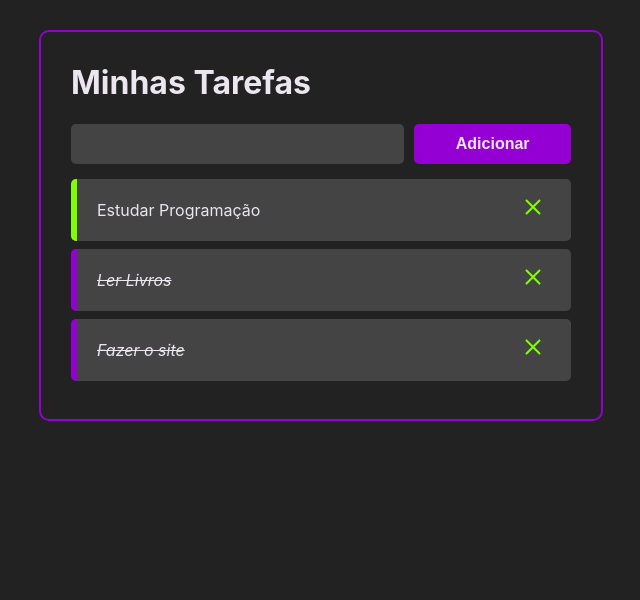
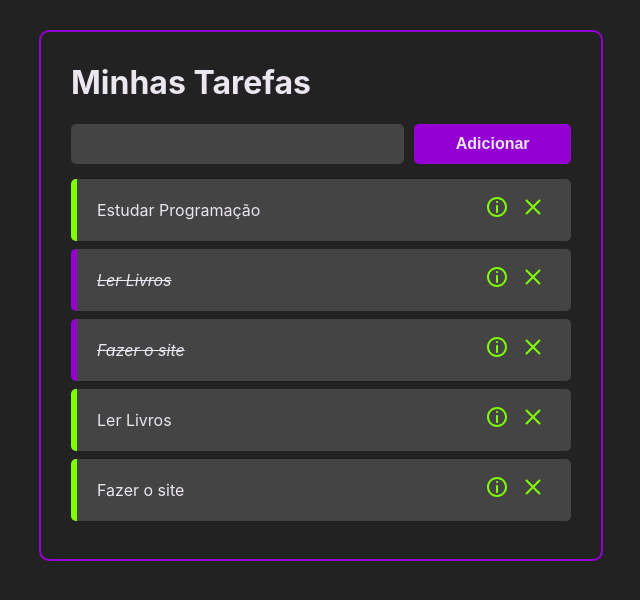
Before and after one commit to allysonsaraiva/listadetarefas, a React (Create React App) app: page / in a window 1280 px wide. Shown: the top 600 px of the page, without its empty margins (319-959 px from the left). Built offline with nearby package versions, Linux system fonts and the light colour scheme.

Commit message:
adiciona rotas na página

```diff
--- a/package.json
+++ b/package.json
@@ -9,6 +9,7 @@
     "react": "^18.2.0",
     "react-dom": "^18.2.0",
     "react-icons": "^4.11.0",
+    "react-router-dom": "^6.17.0",
     "react-scripts": "^5.0.1",
     "uuid": "^9.0.1",
     "web-vitals": "^2.1.4"
--- a/src/App.jsx
+++ b/src/App.jsx
@@ -1,5 +1,6 @@
 import React, { useState } from 'react'
 import { v4 as uuidv4 } from 'uuid'
+import { BrowserRouter, Routes, Route } from 'react-router-dom'
 
 import Header from './components/Header'
 import AddTask from './components/AddTask'
@@ -22,6 +23,16 @@ const App = () => {
       id: '3',
       title: 'Fazer o site',
       completed: true,
+    },
+    {
+      id: '4',
+      title: 'Ler Livros',
+      completed: false,
+    },
+    {
+      id: '5',
+      title: 'Fazer o site',
+      completed: false,
     },
   ])
 
@@ -55,17 +66,27 @@ const App = () => {
   }
 
   return (
-    <>
+    <BrowserRouter>
       <div className="container">
         <Header />
+        <Routes>
+          <Route
+            path="/"
+            exact
+            element={
+              <>
                 <AddTask handleTaskAddition={handleTaskAddition} />
                 <TasksList
                   tasksList={tasks}
                   handleTaskClick={handleTaskClick}
                   handleTaskDeletion={handleTaskDeletion}
                 />
+              </>
+            }
+          ></Route>
+        </Routes>
       </div>
-    </>
+    </BrowserRouter>
   )
 }
 
--- a/src/components/Task.css
+++ b/src/components/Task.css
@@ -14,7 +14,7 @@
   cursor: pointer;
 }
 
-.remove-task-button {
+.task-button {
   background-color: #444;
   border: none;
   font-size: 24px;
--- a/src/components/Task.jsx
+++ b/src/components/Task.jsx
@@ -1,5 +1,5 @@
 import React from 'react'
-import { CgClose } from 'react-icons/cg'
+import { CgClose, CgInfo } from 'react-icons/cg'
 
 import './Task.css'
 
@@ -24,8 +24,11 @@ const Task = ({ task, handleTaskClick, handleTaskDeletion }) => {
       </div>
 
       <div className="button-container">
+        <button className="task-button">
+          <CgInfo />
+        </button>
         <button
-          className="remove-task-button"
+          className="task-button"
           onClick={() => handleTaskDeletion(task.id)}
         >
           <CgClose />
```
Also changed, not shown: 1 other file (tests, documents, lock files or other folders). Lines whose indentation alone changed are shown as unchanged.
